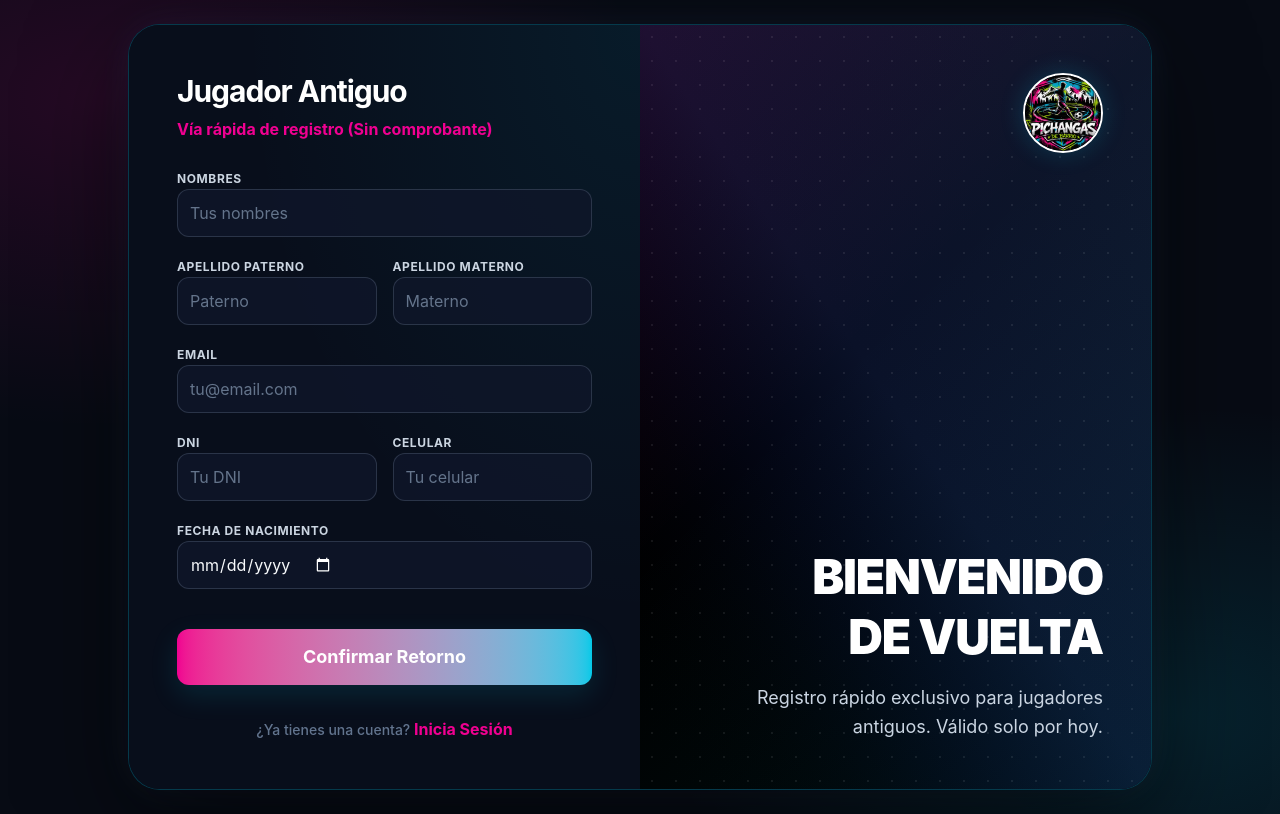
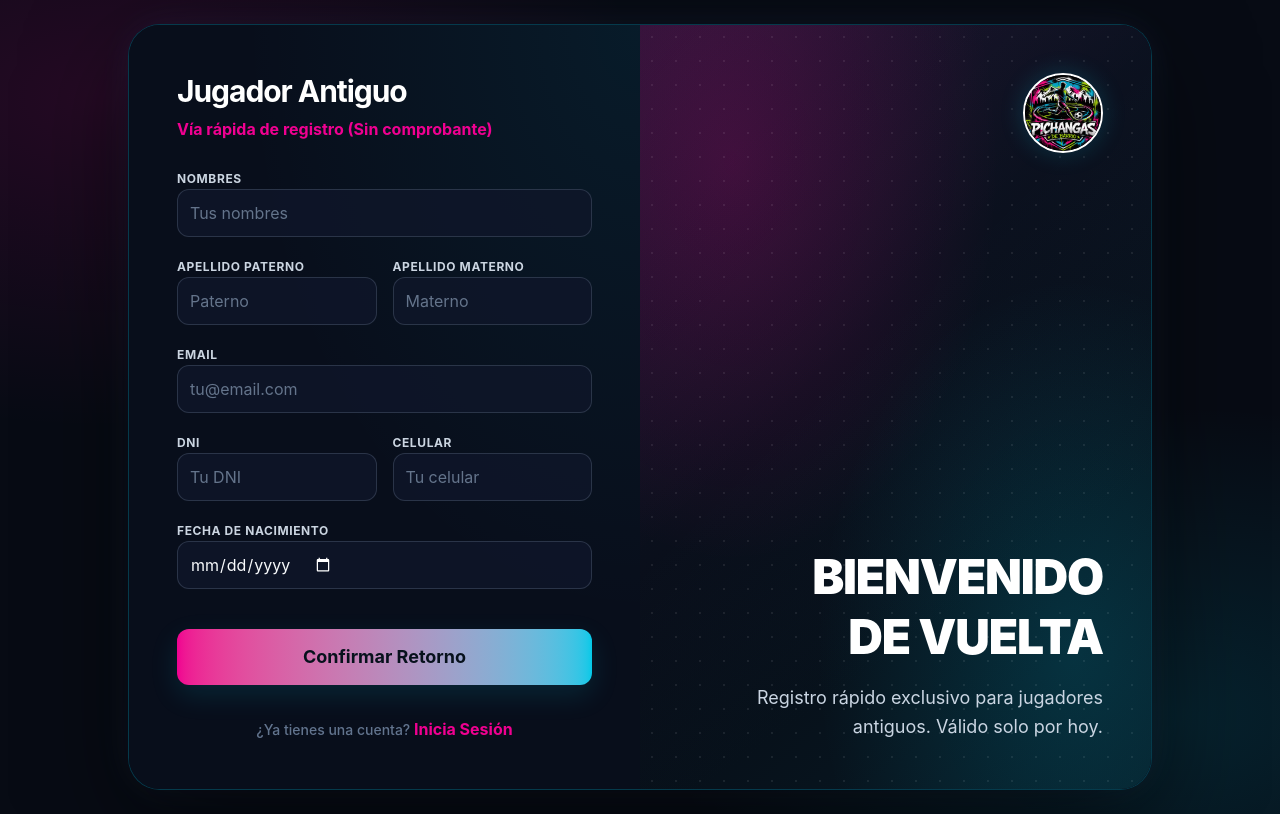
Before and after one commit to randy0391/pichangas-de-barrio, a React (Vite) app in the folder frontend/: page /registro-antiguos in a window 1280 px wide. Built offline with nearby package versions, Linux system fonts and the light colour scheme; no server answers.

Commit message:
Polish legacy registration responsive auth styling

```diff
--- a/frontend/src/index.css
+++ b/frontend/src/index.css
@@ -1444,3 +1444,18 @@
   .pdb-auth-form button { transition: none !important; }
   .pdb-auth-form button[type="submit"]:hover:not(:disabled) { transform: none; }
 }
+
+
+/* Legacy registration shares the public premium auth shell. */
+.pdb-auth-page--old-register .pdb-auth-visual {
+  background-image:
+    radial-gradient(ellipse at 18% 18%, rgb(240 0 145 / 18%), transparent 45%),
+    radial-gradient(ellipse at 85% 82%, rgb(0 201 232 / 16%), transparent 42%),
+    linear-gradient(145deg, #10172a, #070b14 72%);
+}
+.pdb-auth-page--old-register .pdb-auth-form button[type="submit"] {
+  color: #07111c;
+}
+@media (max-width: 767px) {
+  .pdb-auth-page--old-register .pdb-auth-card { margin: auto 0; }
+}
```
